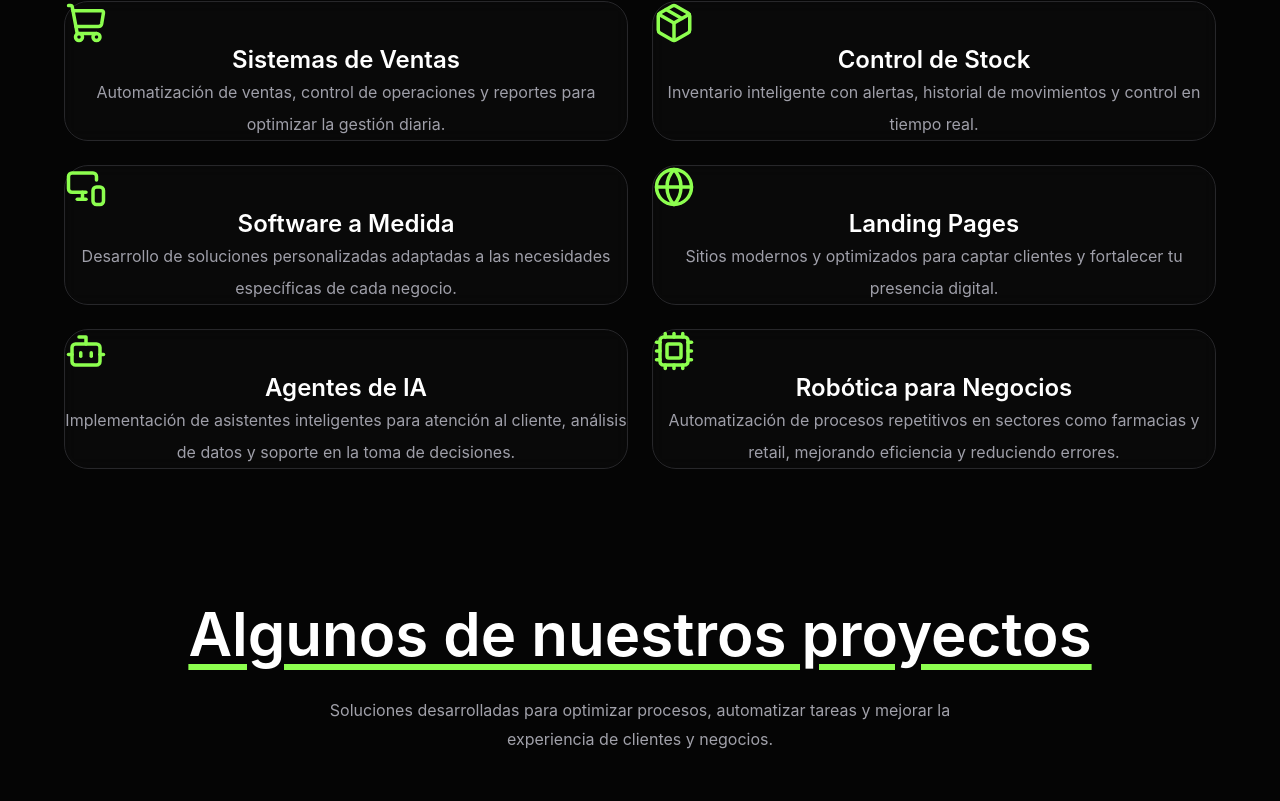
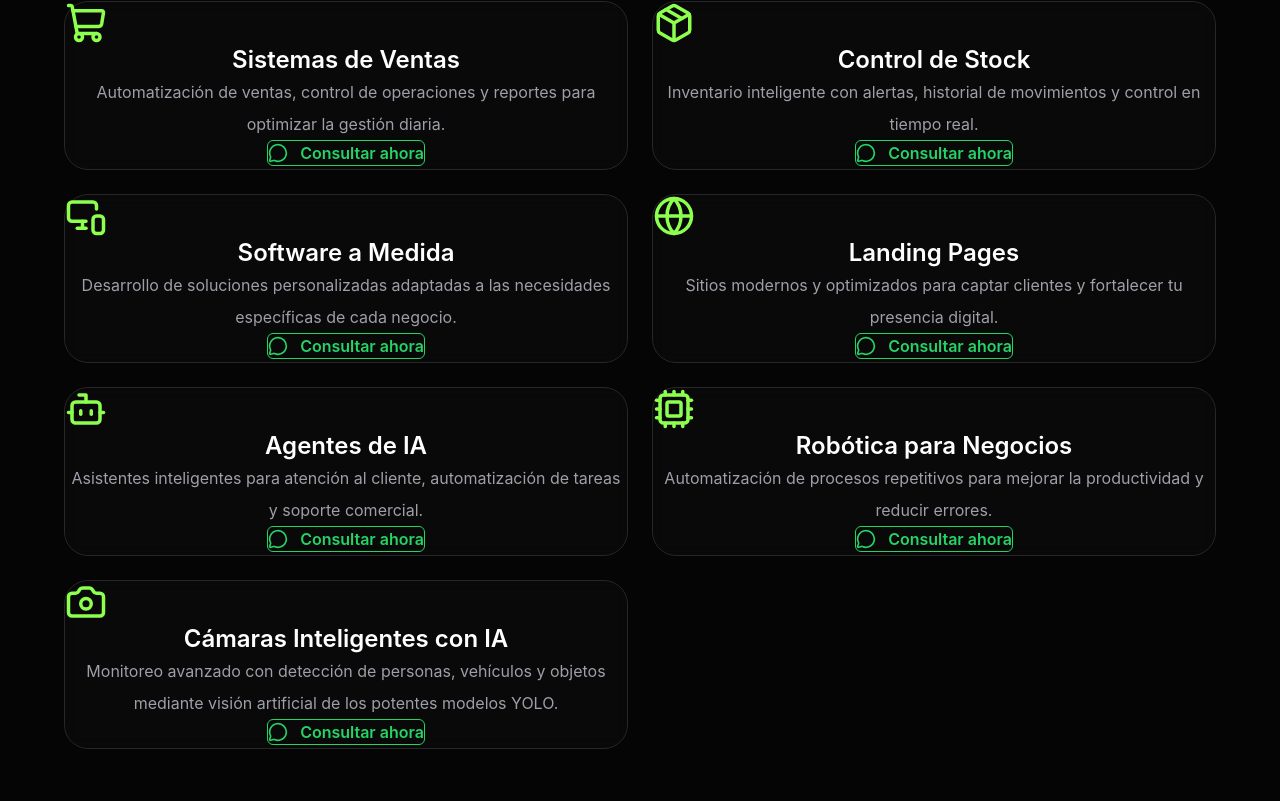
Before and after one commit to fernandobenegas/digital-environment, a React (Vite) app: page / in a window 1280 px wide. Shown: the part 1151-1952 px from the top of the page. Built offline with nearby package versions, Linux system fonts and the light colour scheme; grey boxes are pictures that could not be loaded.

Commit message:
eliminacion de video-agregamos botones de wsp

```diff
--- a/src/components/Projects.tsx
+++ b/src/components/Projects.tsx
@@ -7,14 +7,62 @@ const projects = [
     video: ventasVideo,
     title: "Sistema de Gestión para Minimercado",
     description:
-      "Plataforma integral para administrar ventas, controlar inventario en tiempo real, gestionar productos, registrar movimientos de stock y acceder a reportes que permiten optimizar la operación diaria del negocio.",
+      "Plataforma integral para administrar ventas, controlar inventario en tiempo real, gestionar productos, registrar movimientos de stock y acceder a reportes avanzados.",
   },
   {
     video: combosVideo,
     title: "Menú Digital para Bares y Restaurantes",
     description:
-      "Aplicación móvil diseñada para gestionar promociones y combos de manera sencilla, calcular precios automáticamente y agilizar la atención al cliente, mejorando la experiencia de compra y reduciendo tiempos de espera.",
+      "Aplicación diseñada para gestionar promociones, combos, pedidos y precios automáticamente, agilizando la atención al cliente.",
   },
+  /*{
+    //video: landingVideo,
+    title: "Landing Pages Profesionales",
+    description:
+      "Sitios web modernos, rápidos y optimizados para captar clientes, mostrar servicios y aumentar las conversiones mediante formularios y WhatsApp.",
+  },
+  {
+    //video: iaVideo,
+    title: "Agentes Inteligentes con IA",
+    description:
+      "Asistentes virtuales entrenados para responder consultas, atender clientes, automatizar tareas y brindar soporte las 24 horas.",
+  },
+  {
+    //video: stockVideo,
+    title: "Sistema de Control de Stock",
+    description:
+      "Gestión completa de inventario con alertas de faltantes, historial de movimientos, estadísticas y control en tiempo real.",
+  },
+  {
+    //video: camarasVideo,
+    title: "Cámaras Inteligentes con IA",
+    description:
+      "Monitoreo avanzado mediante visión artificial con detección de personas, vehículos y objetos, generación de alertas y análisis en tiempo real.",
+  },
+  {
+    //video: crmVideo,
+    title: "CRM para Gestión de Clientes",
+    description:
+      "Centralización de contactos, seguimiento de oportunidades comerciales, historial de clientes y automatización de tareas de ventas.",
+  },
+  {
+    //video: farmaciaVideo,
+    title: "Automatización para Farmacias",
+    description:
+      "Soluciones para optimizar procesos internos, control de stock, gestión de medicamentos y reducción de errores operativos.",
+  },
+  {
+    //video: ecommerceVideo,
+    title: "Tiendas Online y E-commerce",
+    description:
+      "Desarrollo de plataformas de venta online integradas con medios de pago, catálogos de productos y gestión de pedidos.",
+  },
+  {
+    //video: dashboardVideo,
+    title: "Dashboards y Business Intelligence",
+    description:
+      "Paneles interactivos para visualizar métricas, indicadores clave y reportes estratégicos que facilitan la toma de decisiones.",
+  },*/
 ];
 
 export default function Projects() {
--- a/src/components/Services.tsx
+++ b/src/components/Services.tsx
@@ -5,7 +5,20 @@ import {
   Globe,
   Cpu,
   Bot,
+  Camera,
+  MessageCircle
 } from "lucide-react";
+
+{/*Emojis de wsp */}
+const serviceIcons: Record<string, string> = {
+  "Sistemas de Ventas": "🛒",
+  "Control de Stock": "📦",
+  "Software a Medida": "💻",
+  "Landing Pages": "🌐",
+  "Agentes de IA": "🤖",
+  "Robótica para Negocios": "⚙️",
+  "Cámaras Inteligentes con IA": "📹",
+};
 
 const services = [
   {
@@ -33,21 +46,28 @@ const services = [
       "Sitios modernos y optimizados para captar clientes y fortalecer tu presencia digital.",
   },
   {
-    icon: <Bot size={42} />, // sugerencia: ícono de robot/IA
+    icon: <Bot size={42} />,
     title: "Agentes de IA",
     description:
-      "Implementación de asistentes inteligentes para atención al cliente, análisis de datos y soporte en la toma de decisiones.",
+      "Asistentes inteligentes para atención al cliente, automatización de tareas y soporte comercial.",
   },
   {
-    icon: <Cpu size={42} />, // sugerencia: ícono de automatización/robotics
+    icon: <Cpu size={42} />,
     title: "Robótica para Negocios",
     description:
-      "Automatización de procesos repetitivos en sectores como farmacias y retail, mejorando eficiencia y reduciendo errores.",
+      "Automatización de procesos repetitivos para mejorar la productividad y reducir errores.",
+  },
+  {
+    icon: <Camera size={42} />,
+    title: "Cámaras Inteligentes con IA",
+    description:
+      "Monitoreo avanzado con detección de personas, vehículos y objetos mediante visión artificial de los potentes modelos YOLO.",
   },
 ];
 
 
 export default function Services() {
+  const phone = "543416609115";
   return (
     <section
     id="servicios"
@@ -119,7 +139,9 @@ export default function Services() {
         }}
       >
           {services.map((service) => (
+
             <div
+
               key={service.title}
               className="
                 group
@@ -136,11 +158,44 @@ export default function Services() {
                 hover:-translate-y-2
               "
             >
+
               <div className="text-[#8dff4f] mb-6 transition-transform duration-300 group-hover:scale-110">
                 {service.icon}
               </div>
               <h3 className="text-2xl font-semibold mb-4">{service.title}</h3>
               <p className="text-zinc-400 leading-8">{service.description}</p>
+
+               {/*Mensaje bonito */}
+             <a
+              href={`https://wa.me/${phone}?text=${encodeURIComponent(
+                `${serviceIcons[service.title] || "🚀"} Hola Digital-Environment, vi en tu web el servicio "${service.title}" y me gustaría recibir más información, asesoramiento y un presupuesto.`
+              )}`}
+              target="_blank"
+              rel="noopener noreferrer"
+              className="
+                inline-flex
+                items-center
+                justify-center
+                gap-3
+                mt-10
+                px-6
+                py-3
+                bg-transparent
+                text-[#25D366]
+                font-semibold
+                border
+                border-[#25D365]
+                rounded-md
+                transition-all
+                duration-300
+                hover:bg-[#25D366]
+                hover:text-white
+                hover:-translate-y-1
+              "
+            >
+              <MessageCircle size={20} />
+              Consultar ahora
+            </a>
             </div>
           ))}
         </div>
```
Also changed, not shown: 1 other file (tests, documents, lock files or other folders).
